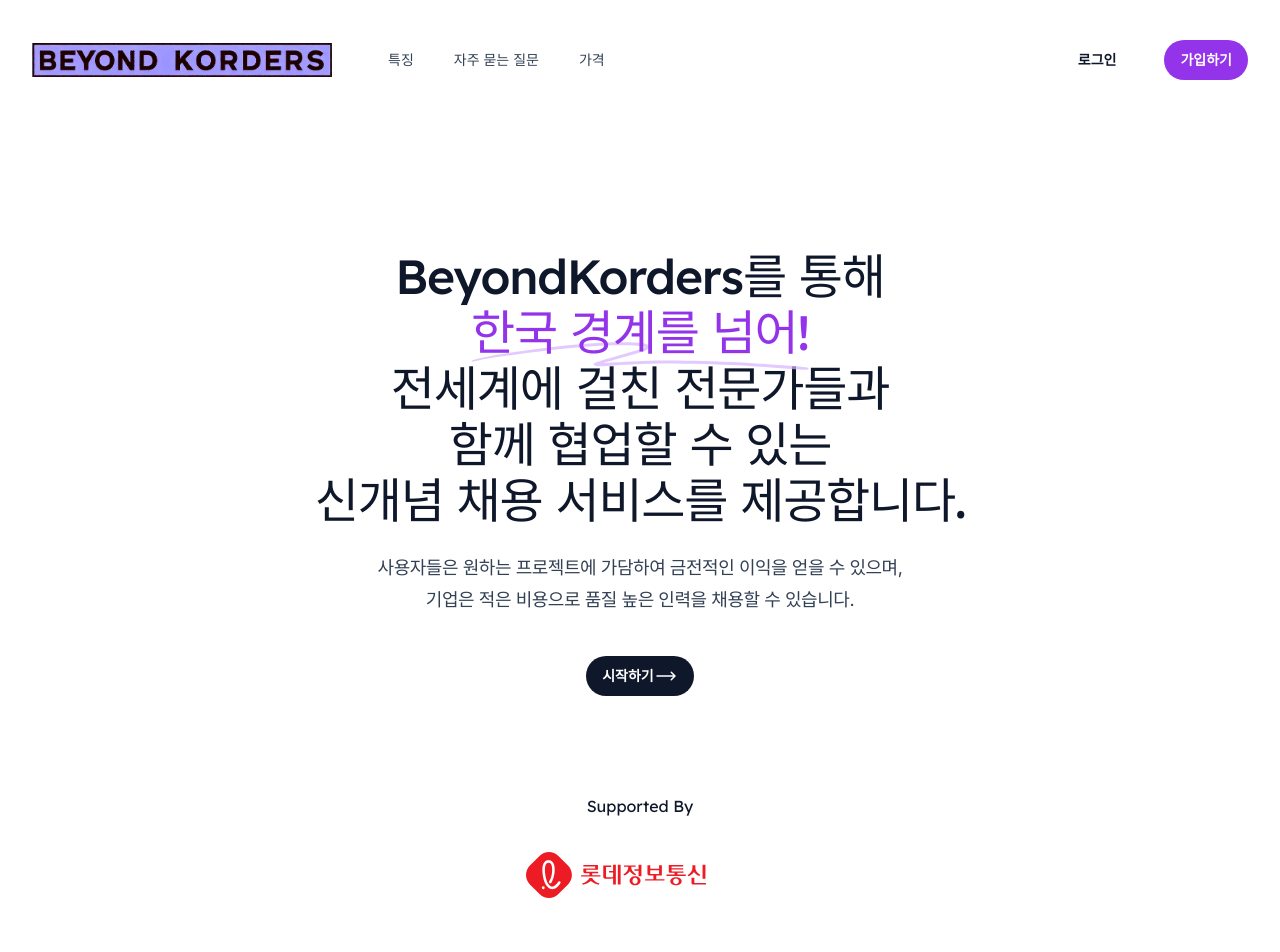
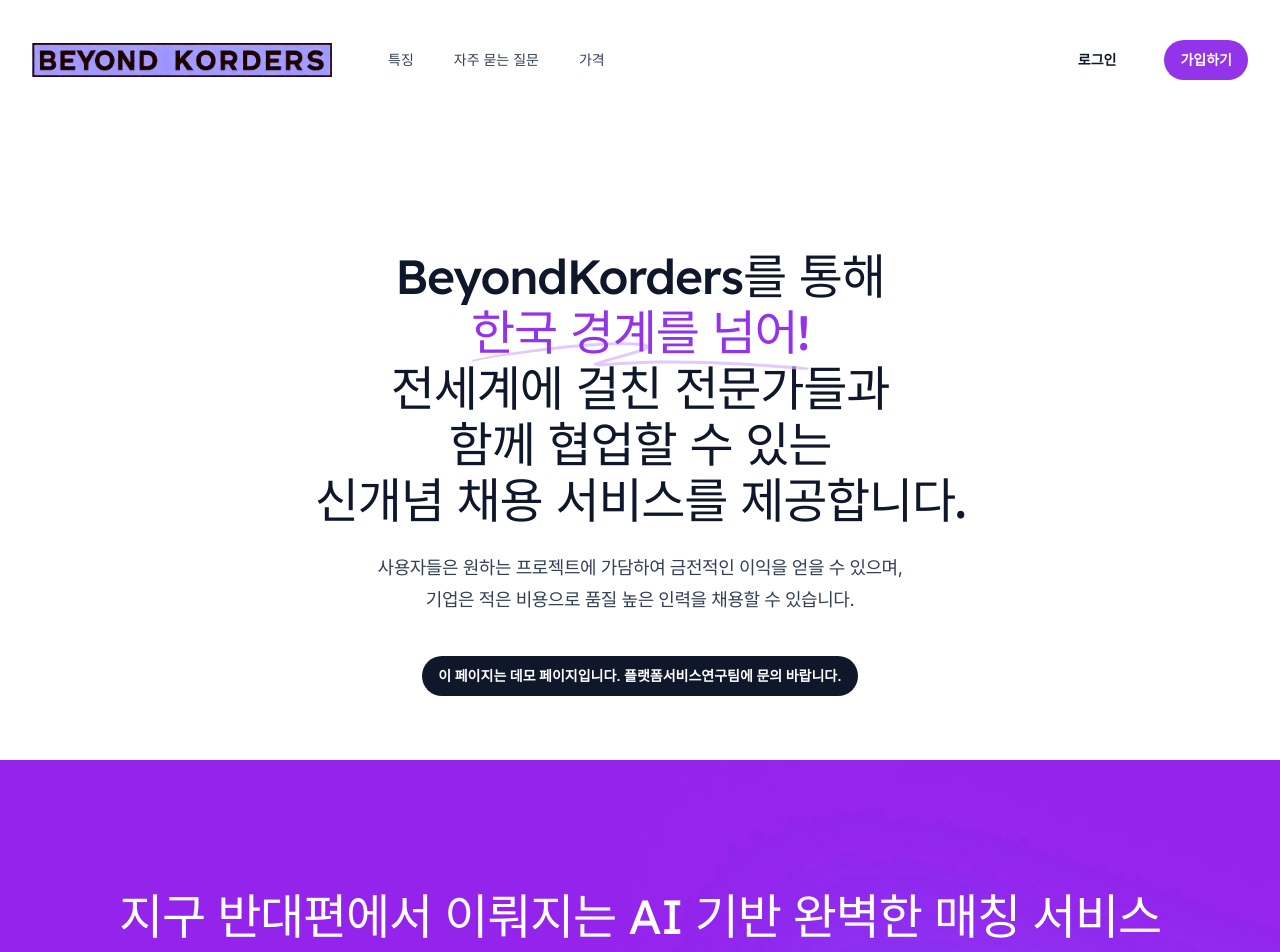
Before and after one commit to baedarong/beyondkoders, a Next.js app: page / in a window 1280 px wide. Shown: the top 952 px of the page. Built offline with nearby package versions, Linux system fonts and the light colour scheme.

Commit message:
fix: logo 지우기

```diff
--- a/src/components/CallToAction.tsx
+++ b/src/components/CallToAction.tsx
@@ -27,7 +27,7 @@
             서비스 체험 기간 내 단기 채용 완료 시, <br /> 장기 채용 할인 쿠폰을
             제공드립니다. <br /> 채용 시장의 드라마틱한 변화를 직접
             체험해보세요.
-            <br /> * 서비스 기간: 2024년 01월 ~ 07월
+            <br /> * 서비스 기간: 2024년 07월 ~ 12월
           </p>
           <Button href="/register" color="white" className="mt-10">
             시작하기
--- a/src/components/Hero.tsx
+++ b/src/components/Hero.tsx
@@ -28,9 +28,10 @@
         <br /> 기업은 적은 비용으로 품질 높은 인력을 채용할 수 있습니다.
       </p>
       <div className="mt-10 flex justify-center gap-x-6">
-        <Button href="/register">
-          시작하기
-          <svg
+        {/* <Button href="/register"> */}
+        <Button href="#">
+          이 페이지는 데모 페이지입니다. 플랫폼서비스연구팀에 문의 바랍니다.
+          {/* <svg
             xmlns="http://www.w3.org/2000/svg"
             fill="none"
             viewBox="0 0 24 24"
@@ -43,7 +44,7 @@
               strokeLinejoin="round"
               d="M17.25 8.25 21 12m0 0-3.75 3.75M21 12H3"
             />
-          </svg>
+          </svg> */}
         </Button>
         {/* <Button
           href="https://www.youtube.com/watch?v=dQw4w9WgXcQ"
@@ -58,7 +59,7 @@
           <span className="ml-3">Watch video</span>
         </Button> */}
       </div>
-      <div className="mt-24">
+      {/* <div className="mt-24">
         <p className="font-display text-base text-slate-900">Supported By</p>
         <ul
           role="list"
@@ -90,7 +91,7 @@
             </li>
           ))}
         </ul>
-      </div>
+      </div> */}
     </Container>
   )
 }
```
